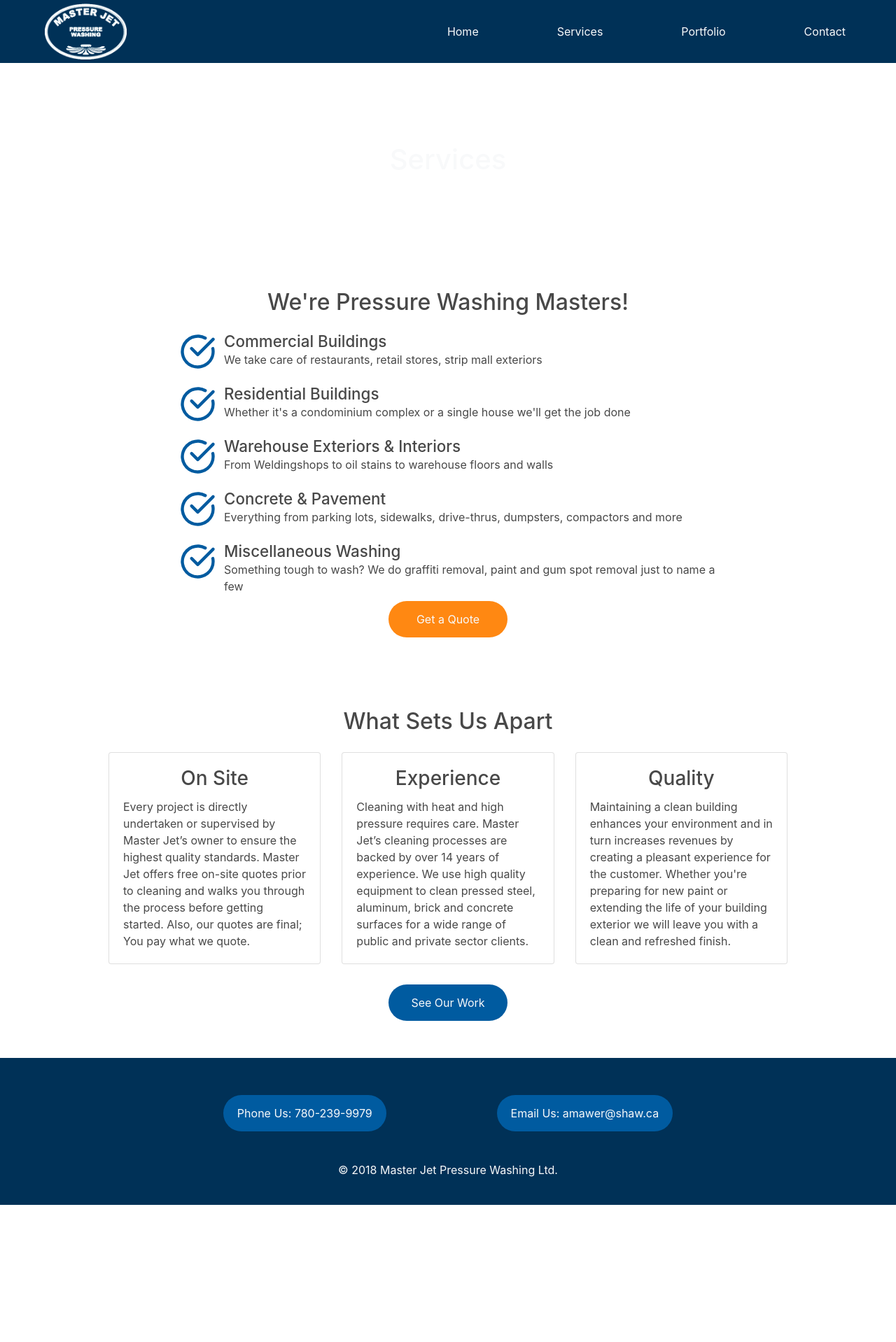
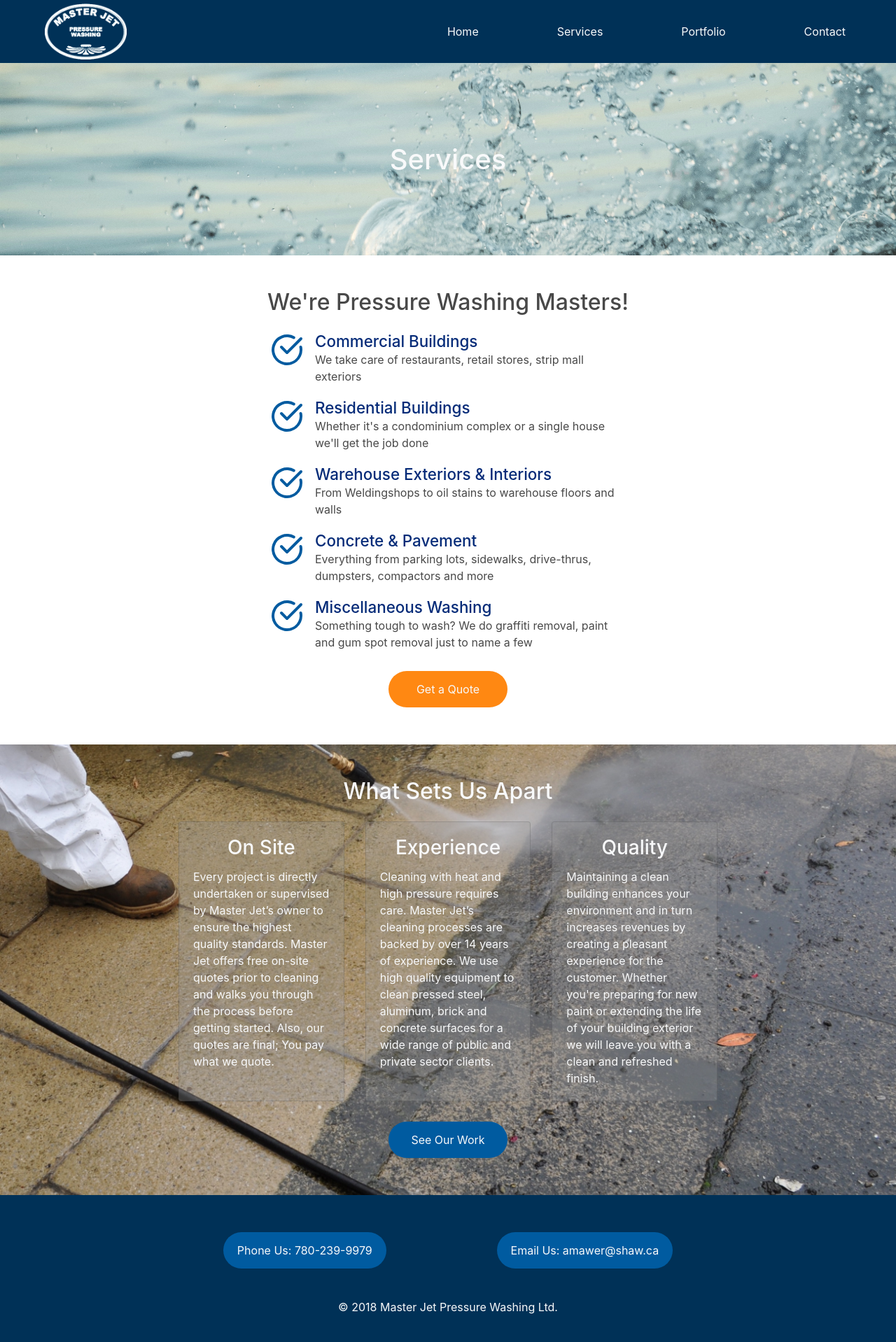
Before and after one commit to linhub15/masterjet.ca, a Jekyll site: the page built from services.html, in a window 1280 px wide. Shown: the whole page at 70% size. Built offline with Jekyll 4.4.1, drawn with Linux system fonts in a browser that asks for light colours; nearby versions of some CDN libraries; before the commit the page ends 1722 px from its top, so only the background shows below that.

Commit message:
Services page

```diff
--- a/_sass/services.scss
+++ b/_sass/services.scss
@@ -1,31 +1,40 @@
-#servicesSplash {
-    background-image: url();
+section#servicesSplash {
+    background-image: url("/images/services-splash.jpg");
+}
+
+section#setsUsApart {
+    background-image: url("/images/services-what-sets-us-apart.jpg");
+    background-position: center top;
+    background-size: cover;
 }
 
 #weAreMasters > div > ul {
-    padding-left: 0;
+   padding-left:0;
     list-style-type: none;
+    max-width: 510px;
     li {
         background-image: url("#{$base-url}/images/tick.svg");
-        background-size: contain;
+        background-size: auto;
         background-repeat: no-repeat;
-        background-position: left;
+        background-position: top left;
         padding-left: 65px;
-        height: 55px;
         margin-bottom: 20px;
         h3 {
             font-size: 1.4em;
             text-align: left;
             margin-bottom: 0;
+            color: $text-primary;
         }
         p {
             margin-bottom: 0;
+            color: $text-secondary
         }
     }
 }
+.card-deck .mj-card{
+    background-color: rgba($text-underlay, $alpha);
+}
 
-#setsUsApart {
-    .container {
-        max-width: 1000px;
-    }
+#setsUsApart h2, .card-deck .mj-card{
+    color:$near-white;
 }
--- a/services.html
+++ b/services.html
@@ -39,7 +39,7 @@
     <div class="container py-5">
         <h2 class="text-center">What Sets Us Apart</h2>
         <div class="card-deck my-4">
-            <div class="card">
+            <div class="card mj-card">
                 <div class="card-body">
                     <h3 class="card-title text-center">On Site</h3>
                     <p class="card-text">Every project is directly undertaken or supervised by Master Jet’s owner to ensure the highest quality
@@ -47,7 +47,7 @@
                         before getting started. Also, our quotes are final; You pay what we quote.</p>
                 </div>
             </div>
-            <div class="card">
+            <div class="card mj-card">
                 <div class="card-body">
                     <h3 class="card-title text-center">Experience</h3>
                     <p class="card-text">Cleaning with heat and high pressure requires care. Master Jet’s cleaning processes are backed by over
@@ -55,7 +55,7 @@
                         concrete surfaces for a wide range of public and private sector clients.</p>
                 </div>
             </div>
-            <div class="card">
+            <div class="card mj-card">
                 <div class="card-body">
                     <h3 class="card-title text-center">Quality</h3>
                     <p class="card-text">Maintaining a clean building enhances your environment and in turn increases revenues by creating a pleasant
```
